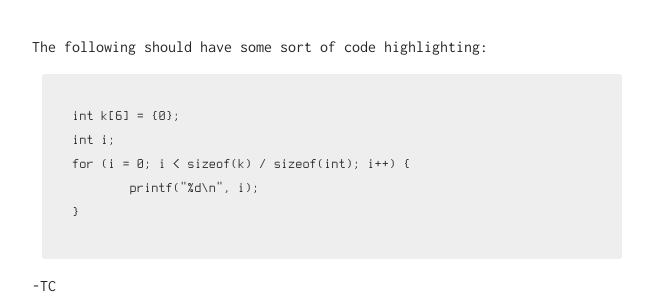
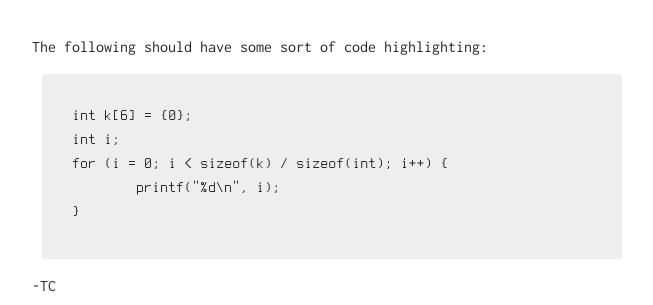
Before and after one commit to blackdoor/blog, a Jekyll site: the page built from _posts/2016-7-27-testing.md, in a window 1280 px wide. Shown: the part 156-461 px from the top of the page, without its empty margins (308-961 px from the left). Built offline with Jekyll 4.4.1, drawn with Linux system fonts in a browser that asks for light colours.

Commit message:
upped term font size

```diff
--- a/assets/css/main.scss
+++ b/assets/css/main.scss
@@ -174,7 +174,7 @@ ul {
         code {
             padding: 3px;
 			font-family: "Terminus", Terminus, monospace;
-            font-size: 0.9em;
+            font-size: 1.0em;
             border-radius: 3px;
             background: $color-grey;
         }
```
